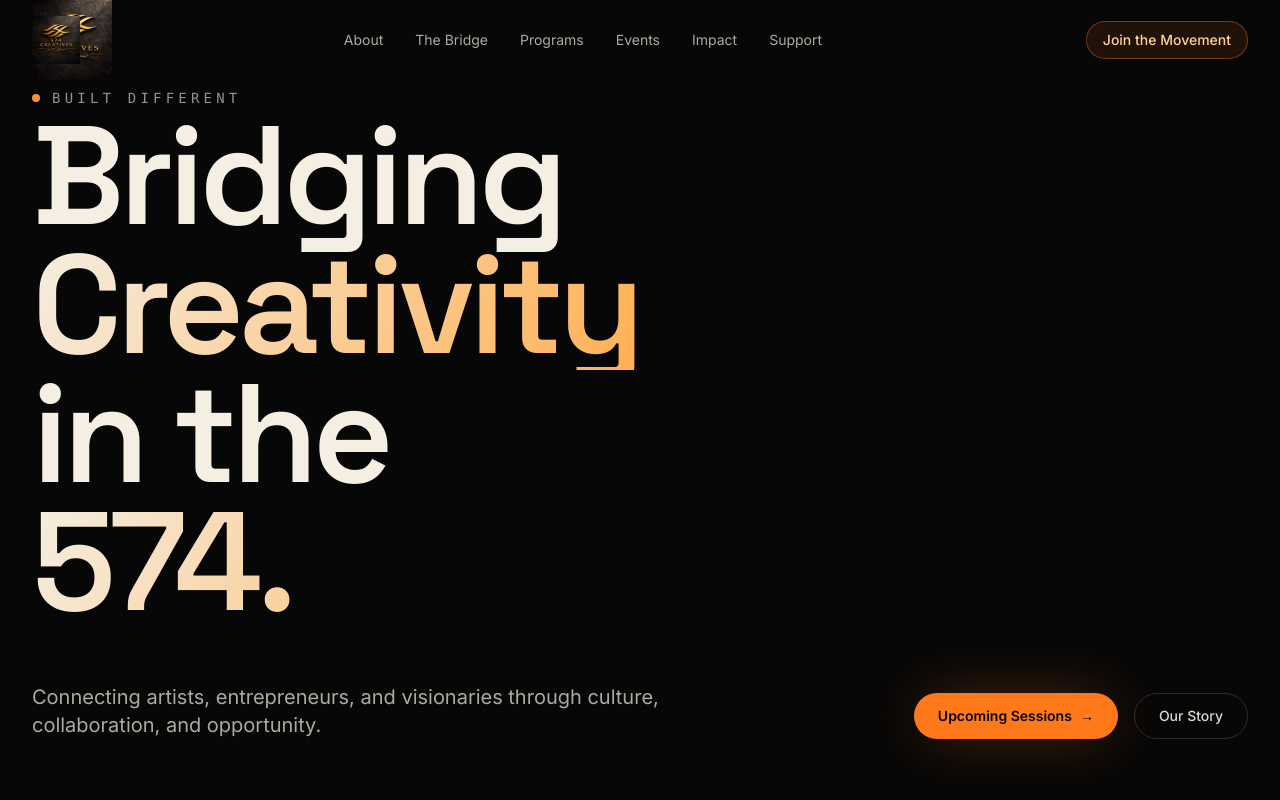
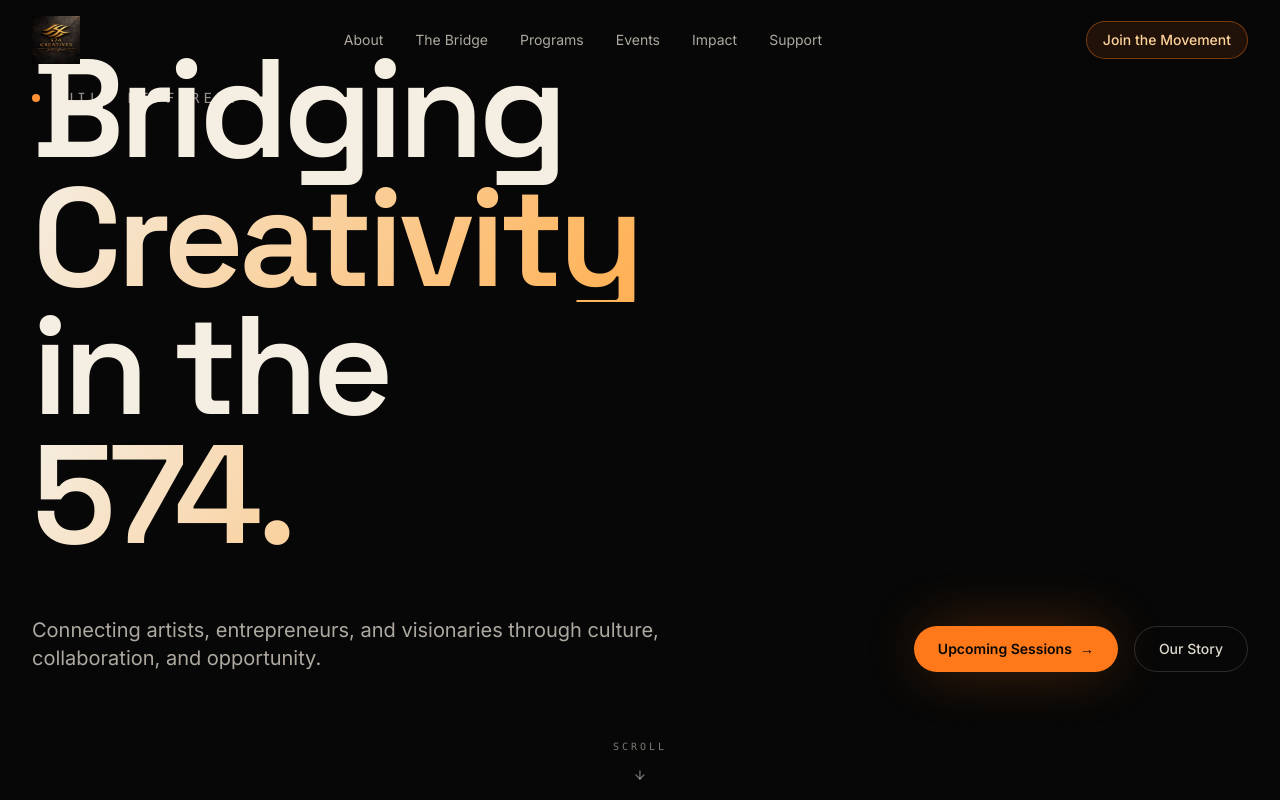
Before and after one commit to bubblinwatersllc/574-creatives-site, a Next.js app: page / in a window 1280 px wide. Shown: the top 800 px of the page. Built offline with nearby package versions, Linux system fonts and the light colour scheme.

Commit message:
fix: hide hero logo on desktop to prevent overlap with navbar

```diff
--- a/components/Hero.tsx
+++ b/components/Hero.tsx
@@ -78,7 +78,7 @@ export default function Hero() {
           initial={{ opacity: 0, y: 30 }}
           animate={{ opacity: 1, y: 0 }}
           transition={{ duration: 1, delay: 0.15, ease: [0.22, 1, 0.36, 1] }}
-          className="mb-6 sm:mb-8"
+          className="mb-6 sm:mb-8 md:hidden"
         >
           <Image
             src="/logo.png"
```
